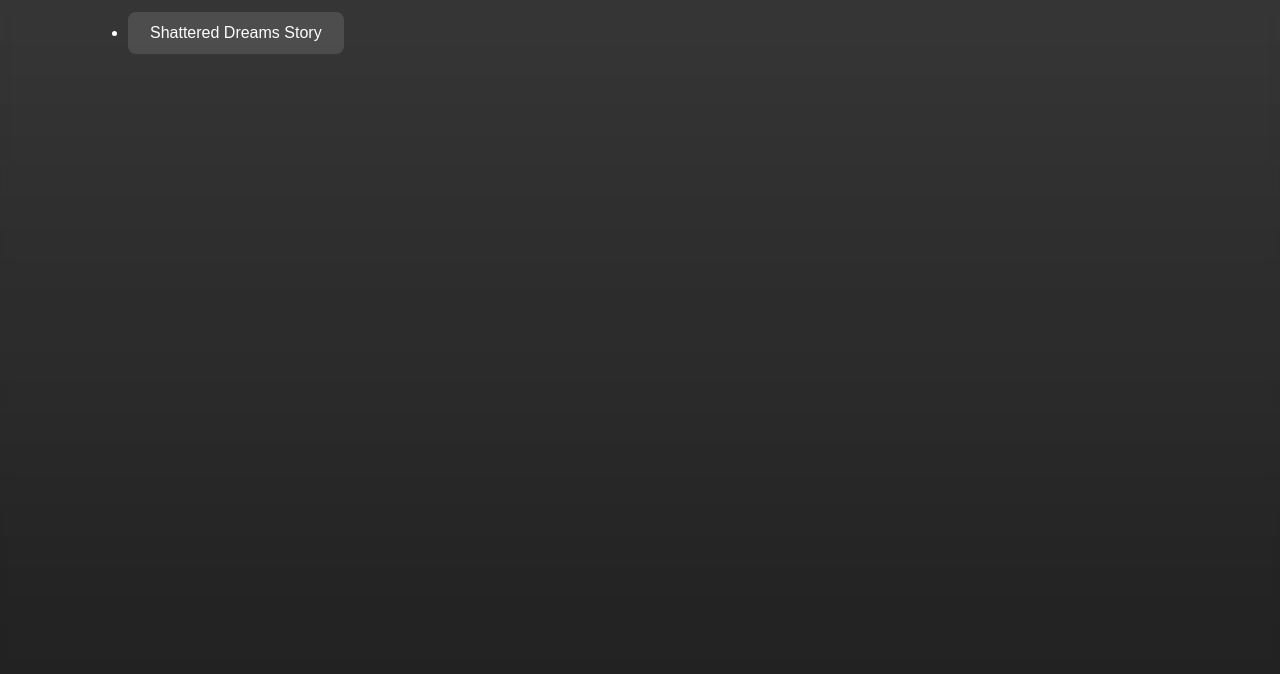
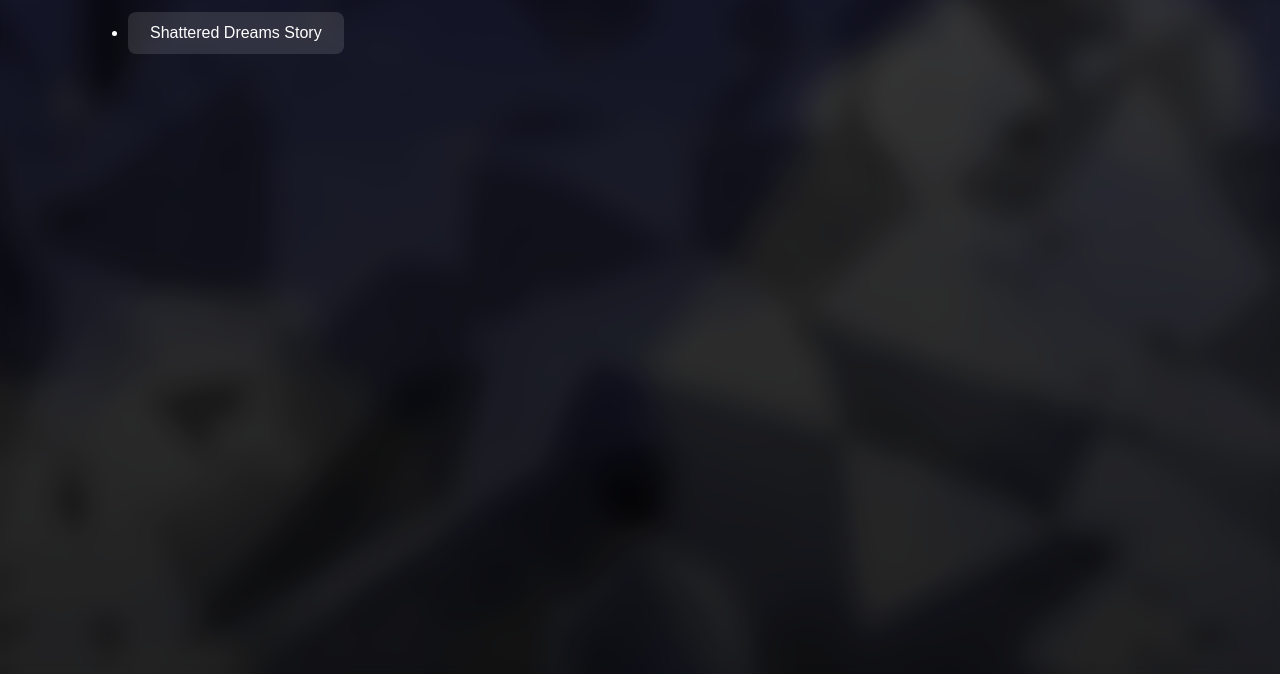
Before and after one commit to Fenrirandika/By.Nopri-web, a plain HTML site: page index.html in a window 1280 px wide. Shown: the part 126-800 px from the top of the page. Drawn offline with Linux system fonts and the light colour scheme.

Commit message:
Update style.css add .jpg

```diff
--- a/CSS/style.css
+++ b/CSS/style.css
@@ -17,7 +17,7 @@ position: relative;
 left: 0;
  width: 100%;
  height: 100%;
- background-image: url('../Fragile-Sky');
+ background-image: url('../Fragile-Sky.jpg');
  background-position: center;
  background-size: cover;
  background-repeat: no-repeat;
```
